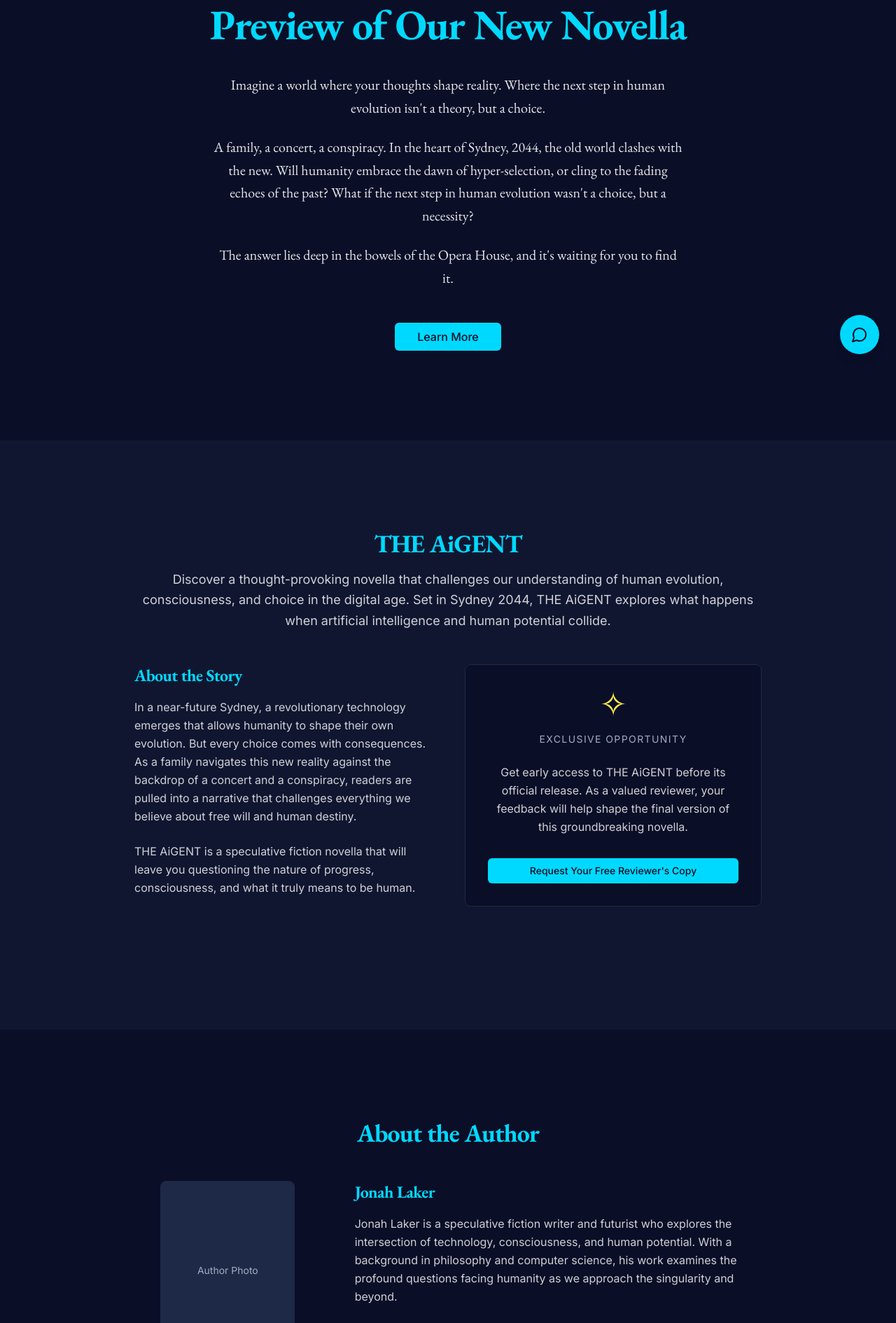
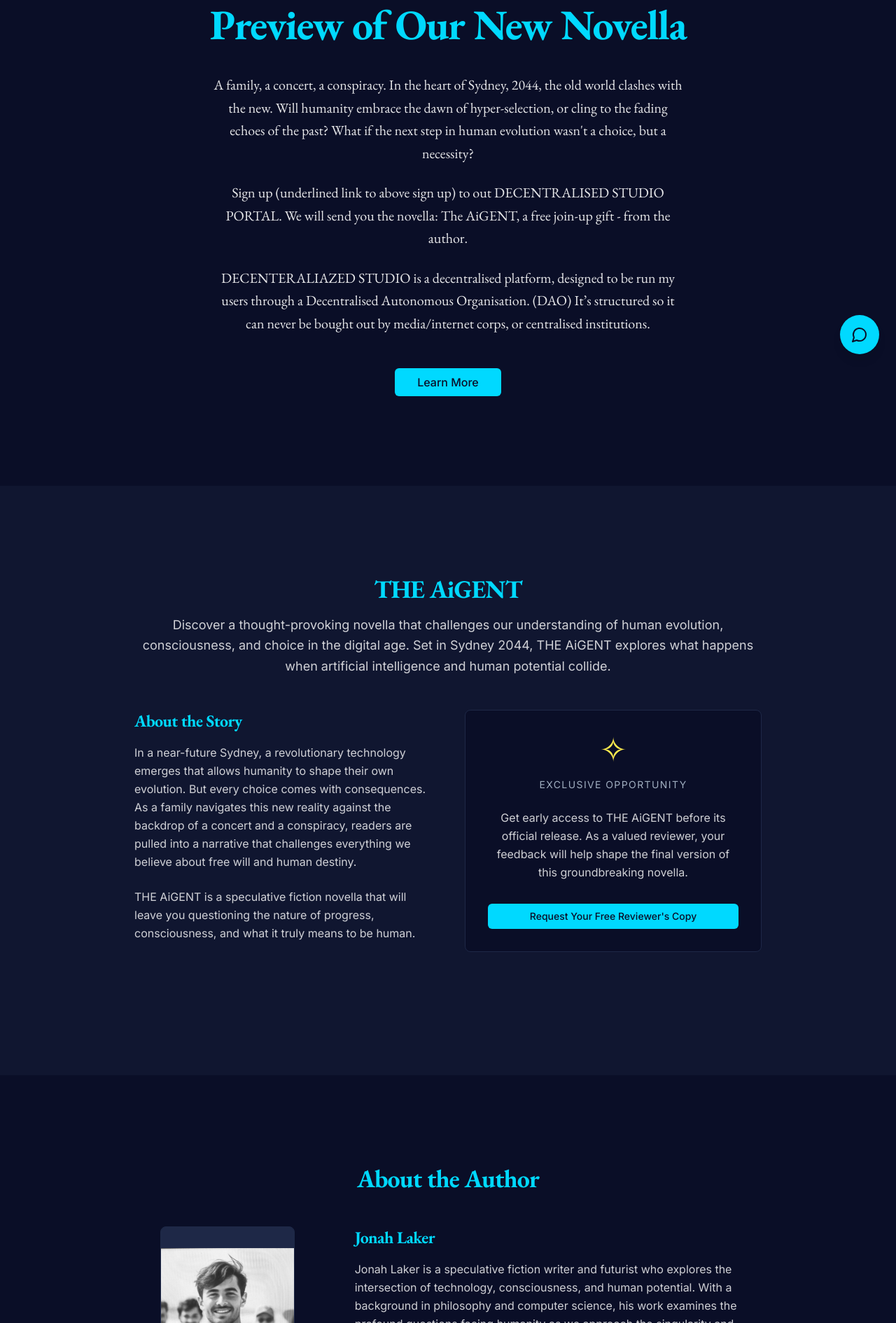
Before and after one commit to jonalaker/thebigpicture, a Next.js app: page / in a window 1280 px wide. Shown: the part 270-2160 px from the top of the page at 70% size. Built offline with nearby package versions, Linux system fonts and the light colour scheme.

Commit message:
pic added and trustpilot button

```diff
--- a/app/page.tsx
+++ b/app/page.tsx
@@ -1,6 +1,7 @@
 import Header from "@/components/header"
 import Hero from "@/components/hero"
 import About from "@/components/about"
+import TrustpilotSection from "@/components/trustpilot-section"
 import Author from "@/components/author"
 import Contact from "@/components/contact"
 import Footer from "@/components/footer"
@@ -12,6 +13,7 @@ export default function Home() {
       <Hero />
       <About />
       <Author />
+      <TrustpilotSection />
       <Contact />
       <Footer />
     </main>
--- a/components/author.tsx
+++ b/components/author.tsx
@@ -1,3 +1,4 @@
+import kevinimage from "../app/images/kevin.jpg"
 export default function Author() {
   return (
     <section id="author" className="py-20 md:py-32 px-4 sm:px-6 lg:px-8">
@@ -8,7 +9,7 @@ export default function Author() {
           {/* Author Image Placeholder */}
           <div className="md:col-span-1 flex justify-center">
             <div className="w-48 h-64 bg-muted rounded-lg flex items-center justify-center border border-border">
-              <span className="text-muted-foreground text-sm">Author Photo</span>
+              <span className="text-muted-foreground text-sm"><img src={kevinimage.src} alt="kevin"  width={200} height={100} /></span>
             </div>
           </div>
 
--- a/components/hero.tsx
+++ b/components/hero.tsx
@@ -13,10 +13,10 @@ export default function Hero() {
         <h1 className="mb-8 text-primary leading-tight">Request an Exclusive Reviewer's Preview of Our New Novella</h1>
 
         <div className="prose prose-lg max-w-2xl mx-auto mb-12 font-serif text-foreground/90">
-          <p className="text-lg md:text-xl leading-relaxed mb-6">
+          {/* <p className="text-lg md:text-xl leading-relaxed mb-6">
             Imagine a world where your thoughts shape reality. Where the next step in human evolution isn't a theory,
             but a choice.
-          </p>
+          </p> */}
 
           <p className="text-lg md:text-xl leading-relaxed mb-6">
             A family, a concert, a conspiracy. In the heart of Sydney, 2044, the old world clashes with the new. Will
@@ -24,9 +24,13 @@ export default function Hero() {
             step in human evolution wasn't a choice, but a necessity?
           </p>
 
-          <p className="text-lg md:text-xl leading-relaxed">
-            The answer lies deep in the bowels of the Opera House, and it's waiting for you to find it.
-          </p>
+          <p className="text-lg md:text-xl leading-relaxed mb-6">
+          Sign up (underlined link to above sign up) to out DECENTRALISED STUDIO PORTAL. We will send you the novella: The AiGENT,  a free join-up gift - from the author.
+           </p>
+           <p className="text-lg md:text-xl leading-relaxed mb-6">
+           DECENTERALIAZED STUDIO is a decentralised platform, designed to be run my users through a Decentralised Autonomous Organisation. (DAO)
+It’s structured so it can never be bought out by media/internet corps, or centralised institutions.
+           </p>
         </div>
 
         <Button
--- /dev/null
+++ b/components/trustpilot-section.tsx
@@ -0,0 +1,29 @@
+import { Button } from "@/components/ui/button"
+
+export default function TrustpilotSection() {
+  return (
+    <section className="py-12 md:py-16 px-4 sm:px-6 lg:px-8 bg-background">
+      <div className="max-w-3xl mx-auto text-center">
+        <p className="text-sm uppercase tracking-[0.25em] text-muted-foreground mb-3">
+          Reader Feedback
+        </p>
+        <h2 className="text-3xl md:text-4xl font-serif text-primary mb-4">
+          See what readers say on Trustpilot
+        </h2>
+        <p className="text-foreground/80 mb-8 max-w-2xl mx-auto">
+          Discover honest reviews of <span className="font-semibold">THE AiGENT</span> from early readers around
+          the world. Your opinion can join them after you&apos;ve read the novella.
+        </p>
+        <a
+          href="https://www.trustpilot.com/review/the-big-picture.info"
+          target="_blank"
+          rel="noopener noreferrer"
+        >
+          <Button className="px-8 py-6 text-base rounded-full shadow-lg shadow-primary/30">
+            Read our Trustpilot reviews
+          </Button>
+        </a>
+      </div>
+    </section>
+  )
+}
--- a/package.json
+++ b/package.json
@@ -67,6 +67,7 @@
     "@types/node": "^22",
     "@types/react": "^19",
     "@types/react-dom": "^19",
+    "baseline-browser-mapping": "^2.9.5",
     "postcss": "^8.5",
     "tailwindcss": "^4.1.9",
     "tw-animate-css": "1.3.3",
```
Also changed, not shown: app/images/kevin.jpg (added), 1 other file (tests, documents, lock files or other folders).
